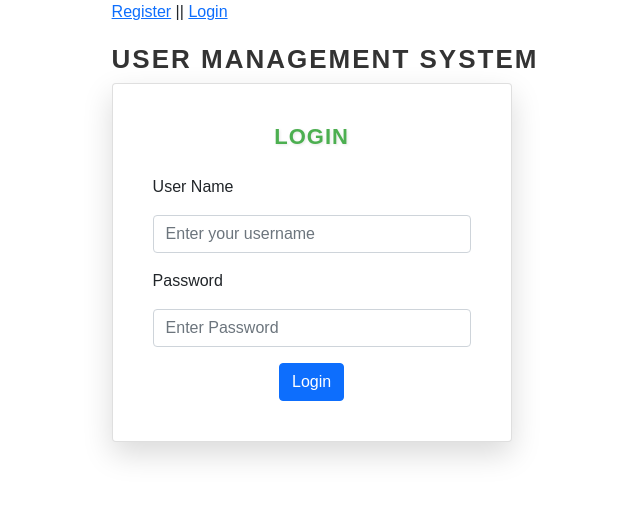
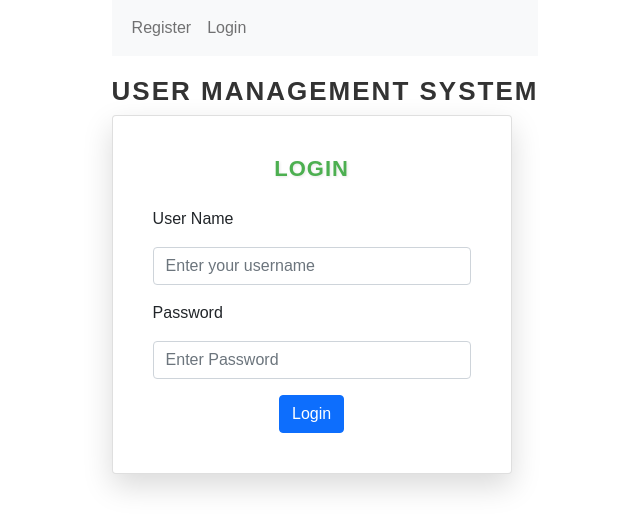
Before and after one commit to MauWiss/Cookify, a React (Vite) app in the folder assignment_3/: page /Login in a window 1280 px wide. Shown: the top 530 px of the page, without its empty margins (315-955 px from the left). Built offline with nearby package versions, Linux system fonts and the light colour scheme.

Commit message:
merge fixes

```diff
--- a/assignment_3/src/App.jsx
+++ b/assignment_3/src/App.jsx
@@ -1,12 +1,23 @@
-import { useState } from "react";
-import { Routes, Route, Link, Navigate } from "react-router-dom";
+import { useState, useEffect } from "react";
+import { Routes, Route, Link, Navigate, useNavigate } from "react-router-dom";
 import "./App.css";
 import Register from "./components/Register";
 import Login from "./components/Login";
 import Profile from "./components/Profile";
+import Admin from "./components/Admin"; // Import Admin component
 
 function App() {
   const [users, setUsers] = useState([]);
+  const [loggedInUser, setLoggedInUser] = useState(null);
+  const navigate = useNavigate(); // Hook for navigation
+
+  // Load users and logged-in user from localStorage/sessionStorage on component mount
+  useEffect(() => {
+    const storedUsers = JSON.parse(localStorage.getItem("users")) || [];
+    const sessionUser = JSON.parse(sessionStorage.getItem("loggedInUser"));
+    setUsers(storedUsers);
+    setLoggedInUser(sessionUser);
+  }, []);
 
   // Handle registration
   const handleRegister = (newUser) => {
@@ -17,32 +28,65 @@ function App() {
     });
   };
 
-  // Log out function
-  const logOutUser = () => {
-    sessionStorage.removeItem("loggedInUser"); // Clear logged-in user session
-    navigate("/Login"); // Redirect to login page
+  const ProtectedRoute = ({ element, roles }) => {
+    const sessionUser = JSON.parse(sessionStorage.getItem("loggedInUser")); // Get user from sessionStorage
+    console.log("ProtectedRoute: Logged-in user from sessionStorage:", sessionUser);
+
+    if (!sessionUser) {
+      console.log("No user logged in. Redirecting to /Login.");
+      return <Navigate to="/Login" />;
+    }
+
+    if (roles && !roles.includes(sessionUser.role)) {
+      console.log(`User role (${sessionUser.role}) not authorized. Redirecting to /Login.`);
+      return <Navigate to="/Login" />;
+    }
+
+    console.log("Access granted to the route.");
+    return element;
   };
 
   const isLoggedIn = !!sessionStorage.getItem("loggedInUser"); // Check if user is logged in
 
-  const ProtectedRoute = ({ element }) => {
-    return isLoggedIn ? element : <Navigate to="/Login" />;
-  };
+
 
   return (
     <div>
       {/* Show navigation links only if the user is not logged in */}
-      {!isLoggedIn && (
-        <nav>
-          <Link to="/Register">Register</Link> || <Link to="/Login">Login</Link>
-          <h1>User Management System</h1>
-        </nav>
-      )}
+      {/* Navbar */}
+      <nav className="navbar navbar-expand-lg navbar-light bg-light">
+        <div className="container-fluid">
+          <button className="navbar-toggler" type="button" data-bs-toggle="collapse" data-bs-target="#navbarNav" aria-controls="navbarNav" aria-expanded="false" aria-label="Toggle navigation">
+            <span className="navbar-toggler-icon"></span>
+          </button>
+          <div className="collapse navbar-collapse" id="navbarNav">
+            <ul className="navbar-nav">
+              {!isLoggedIn && (
+                <>
+                  <li className="nav-item">
+                    <Link className="nav-link" to="/Register">Register</Link>
+                  </li>
+                  <li className="nav-item">
+                    <Link className="nav-link" to="/Login">Login</Link>
+                  </li>
+                </>
+              )}
+              {isLoggedIn && (
+                <li className="nav-item">
+                  <Link className="nav-link" to="/Profile">Profile</Link>
+                </li>
+              )}
+            </ul>
+          </div>
+        </div>
+      </nav>
+      <h1>User Management System</h1>
       <Routes>
         <Route path="/Register" element={<Register onRegister={handleRegister} />} />
-        <Route path="/Login" element={<Login />} />
-        <Route path="/Profile" element={<ProtectedRoute element={<Profile />} />} />
-        <Route path="*" element={<Navigate to="/Login" />} /> {/* Default to Login */}
+        <Route path="/Login" element={<Login onLogin={setLoggedInUser} />} />
+        <Route path="/Profile" element={<ProtectedRoute element={<Profile />} roles={["user", "admin"]} />} />
+        <Route path="/Admin" element={<ProtectedRoute element={<Admin />} roles={["admin"]} />} />
+        <Route path="*" element={<Navigate to={loggedInUser ? (loggedInUser.role === "admin" ? "/Admin" : "/Profile") : "/Login"} />} />
       </Routes>
       <div className="overlay"></div>
     </div>
```
